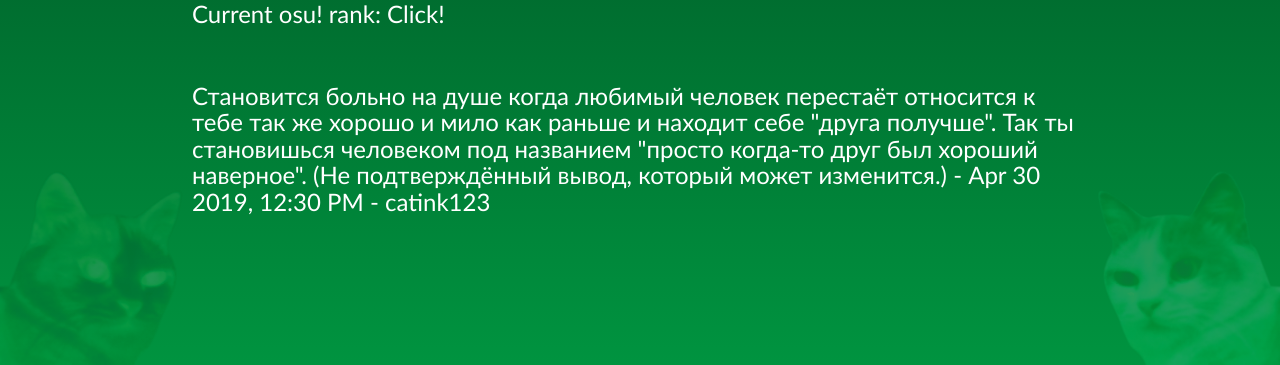
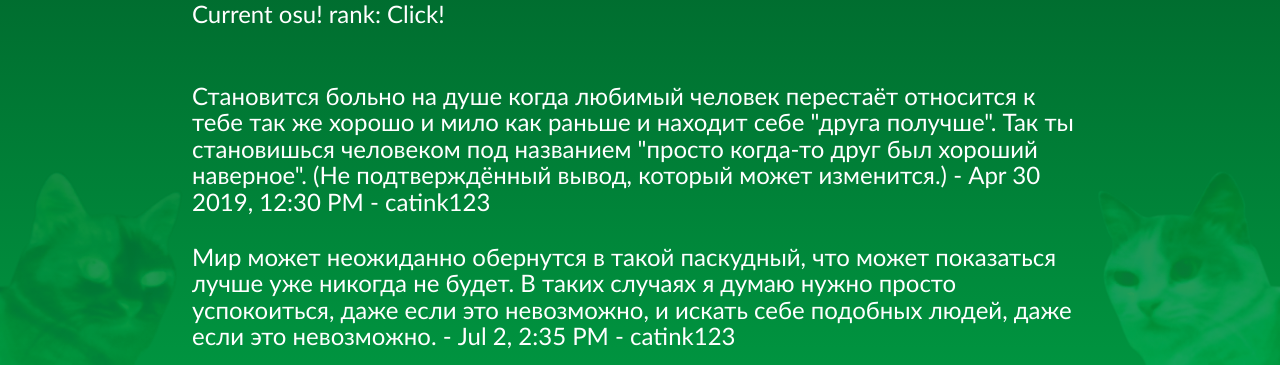
Before and after one commit to catink123/catink123.github.io, a Jekyll site: the page built from index.html, in a window 1280 px wide and 1275 px high, cut to the strip 910-1275 px from the top of the window. Built offline with Jekyll 4.4.1, drawn with Linux system fonts in a browser that asks for light colours.

Commit message:
Update index.html

```diff
--- a/index.html
+++ b/index.html
@@ -13,5 +13,6 @@ title: Catink123 Site
 	<p><strong>Состояние сервера Суд присяжных</strong></p>
 	<iframe src="https://discordapp.com/widget?id=279887205026234368&theme=dark" width="100%" height="500" allowtransparency="true" frameborder="0"></iframe>
 	<p>Current osu! rank: <a href="http://lemmmy.pw/osusig/sig.php?colour=hex00ff9a&amp;uname=catink123&amp;pp=2&amp;countryrank&amp;removeavmargin&amp;flagshadow&amp;flagstroke&amp;darktriangles&amp;opaqueavatar&amp;onlineindicator=undefined&amp;xpbar&amp;xpbarhex">Click!</a></p>
-<p><br><br>Становится больно на душе когда любимый человек перестаёт относится к тебе так же хорошо и мило как раньше и находит себе "друга получше". Так ты становишься человеком под названием "просто когда-то друг был хороший наверное". (Не подтверждённый вывод, который может изменится.) - Apr 30 2019, 12:30 PM - catink123</p>
+	<p><br><br>Становится больно на душе когда любимый человек перестаёт относится к тебе так же хорошо и мило как раньше и находит себе "друга получше". Так ты становишься человеком под названием "просто когда-то друг был хороший наверное". (Не подтверждённый вывод, который может изменится.) - Apr 30 2019, 12:30 PM - catink123</p>
+	<p><br>Мир может неожиданно обернутся в такой паскудный, что может показаться лучше уже никогда не будет. В таких случаях я думаю нужно просто успокоиться, даже если это невозможно, и искать себе подобных людей, даже если это невозможно. - Jul 2, 2:35 PM - catink123</p>
 </div>
```
